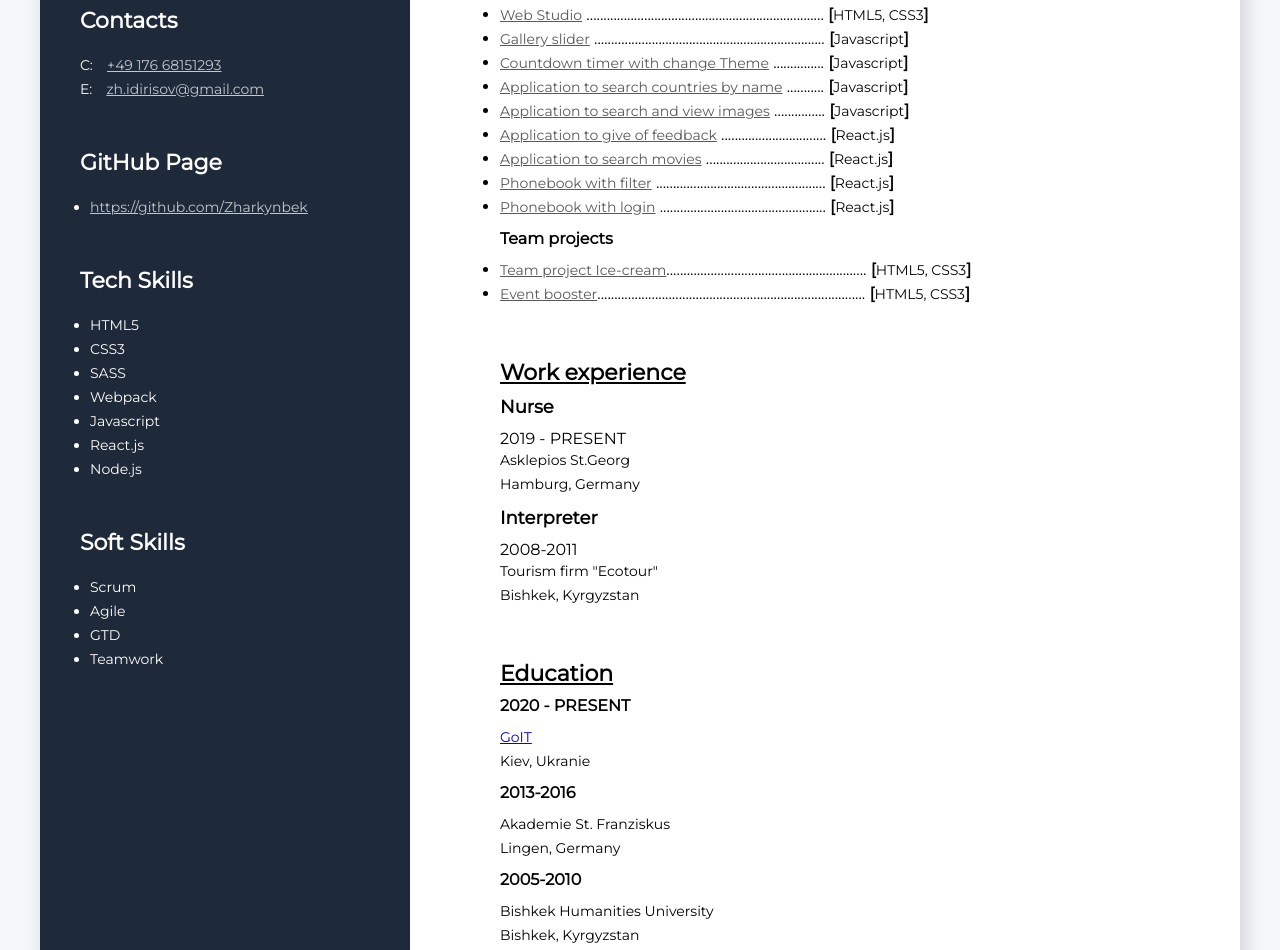
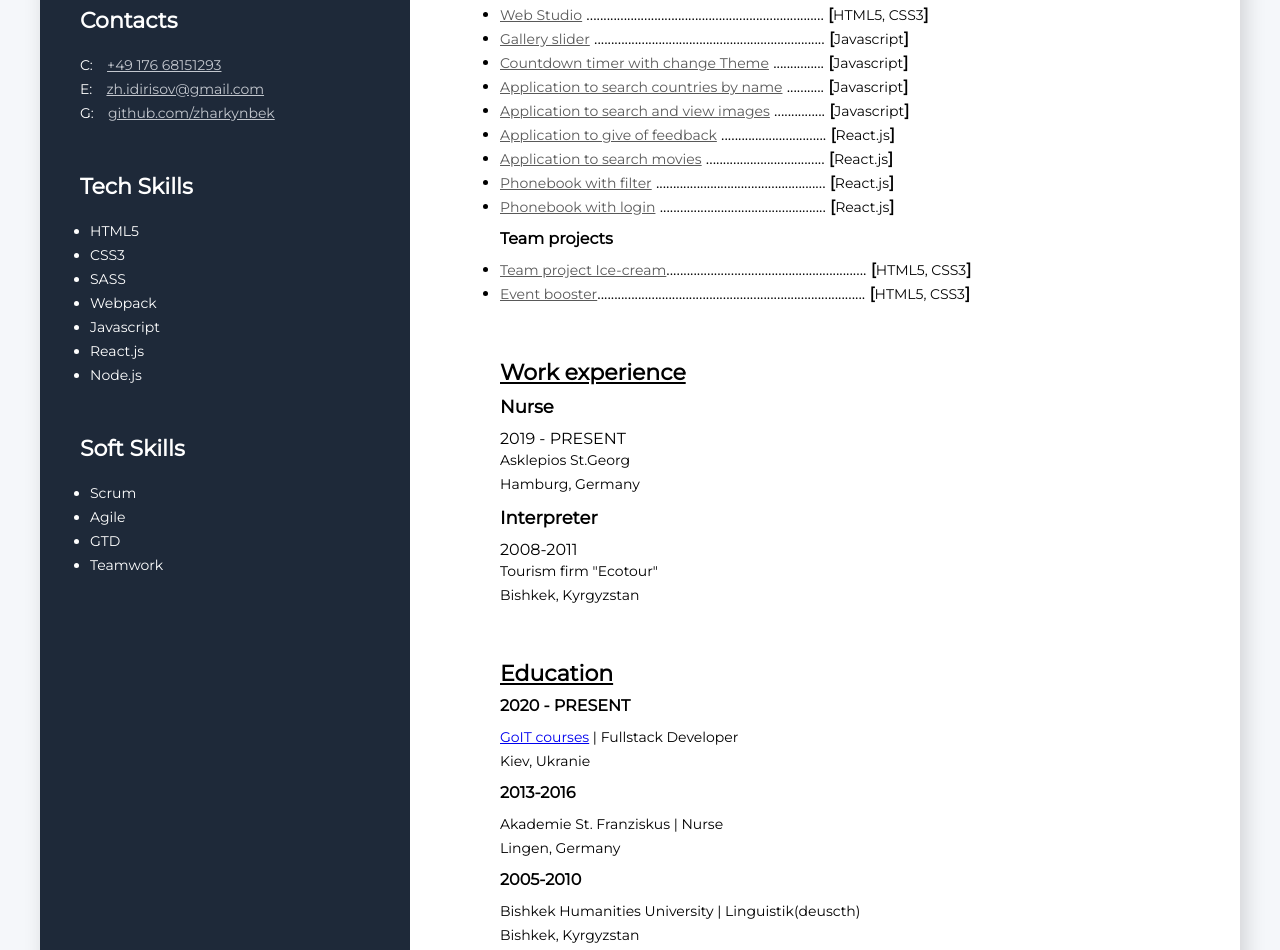
Before and after one commit to Zharkynbek/resume, a plain HTML site: page index.html in a window 1280 px wide. Shown: the part 413-1363 px from the top of the page. Drawn offline with Linux system fonts and the light colour scheme.

Commit message:
little change in education

```diff
--- a/index.html
+++ b/index.html
@@ -32,18 +32,17 @@
               >zh.idirisov@gmail.com</a
             >
           </div>
+          <div>
+            <span class="contacts-link-type">G:</span>
+            <a
+              target="_blank"
+              class="contacts-link"
+              href="https://github.com/Zharkynbek"
+              >github.com/zharkynbek</a
+            >
+          </div>
         </div>
-        <!-- github pages -->
-        <div class="contacts-container">
-          <h3 class="contacts-title">GitHub Page</h3>
-          <ul>
-            <li class="tech-skills-item">
-              <a class="contacts-link" href="https://github.com/Zharkynbek"
-                >https://github.com/Zharkynbek</a
-              >
-            </li>
-          </ul>
-        </div>
+
         <!-- Tech Skills -->
         <div class="tech-skills">
           <h3 class="tech-skills-title">Tech Skills</h3>
@@ -265,18 +264,23 @@
           <div>
             <h4 class="education-time">2020 - PRESENT</h4>
             <p class="text">
-              <a target="_blank" href="https://goit.ua/">GoIT</a><br />Kiev,
-              Ukranie
+              <a class="text" target="_blank" href="https://goit.ua/"
+                >GoIT courses</a
+              >
+              | Fullstack Developer<br />Kiev, Ukranie
             </p>
           </div>
           <div>
             <h4 class="education-time">2013-2016</h4>
-            <p class="text">Akademie St. Franziskus<br />Lingen, Germany</p>
+            <p class="text">
+              Akademie St. Franziskus | Nurse<br />Lingen, Germany
+            </p>
           </div>
           <div>
             <h4 class="education-time">2005-2010</h4>
             <p class="text">
-              Bishkek Humanities University<br />Bishkek, Kyrgyzstan
+              Bishkek Humanities University | Linguistik(deuscth)<br />Bishkek,
+              Kyrgyzstan
             </p>
           </div>
         </div>
```
